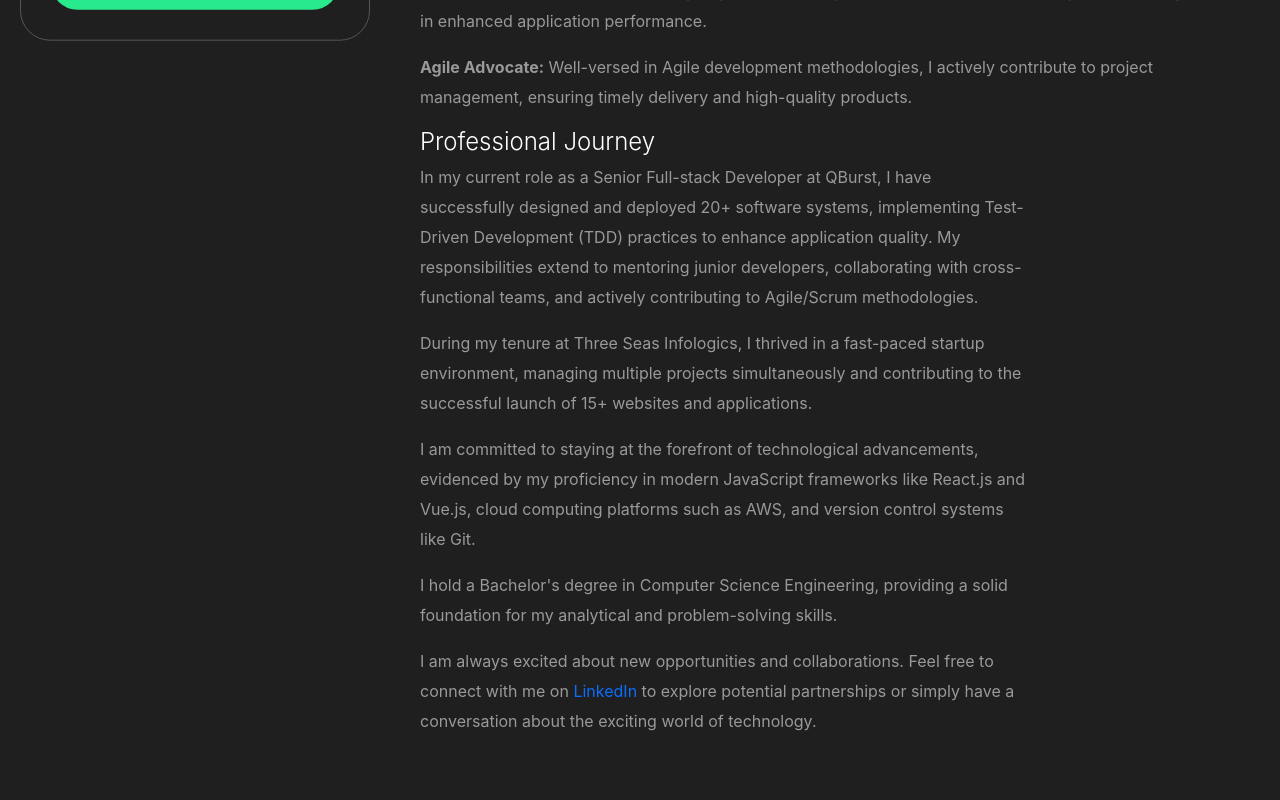
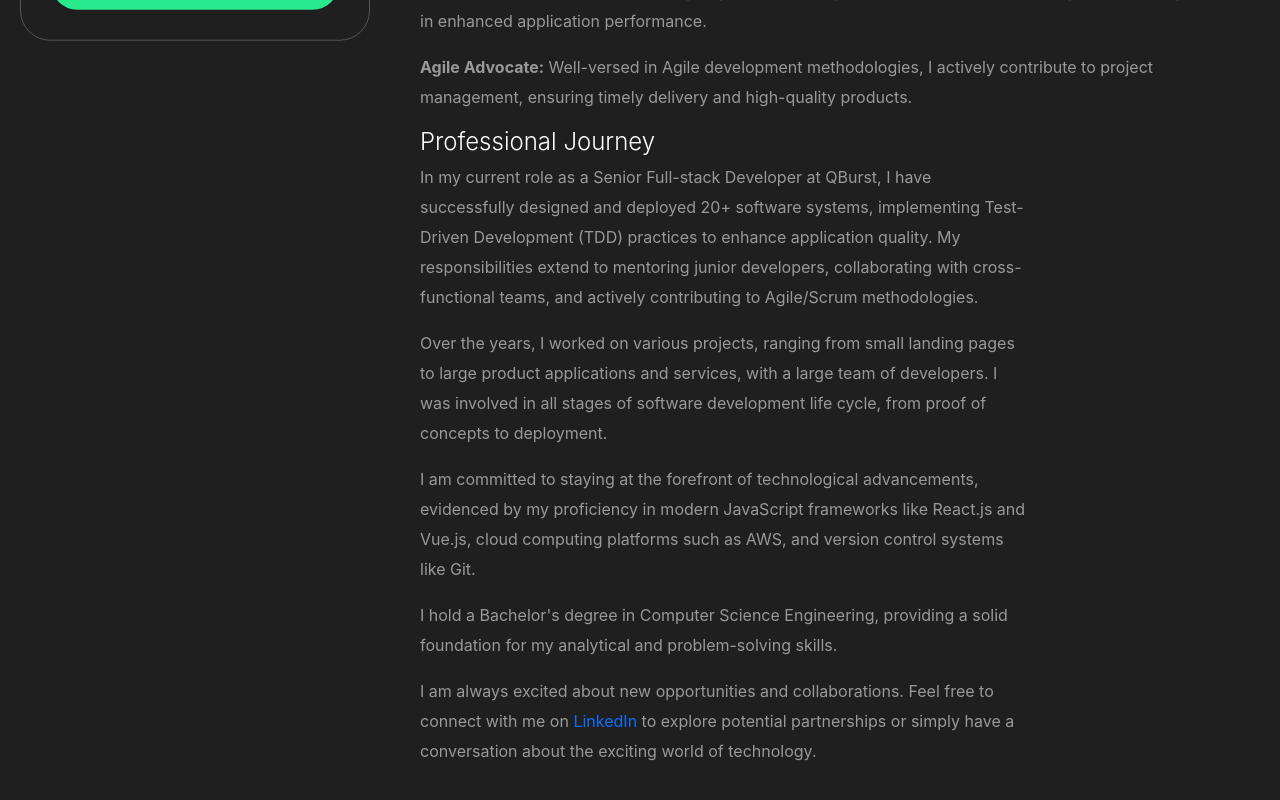
Before and after one commit to shilpapradeeep/portfolio, a React (Create React App) app: page /about in a window 1280 px wide. Shown: the part 693-1493 px from the top of the page. Built offline with nearby package versions, Linux system fonts and the light colour scheme.

Commit message:
#updated about page content

```diff
--- a/src/components/About/index.js
+++ b/src/components/About/index.js
@@ -23,7 +23,7 @@ const About = () => {
                     </ul>
                     <h2 className="scroll-animation">Professional Journey</h2>
                     <p className="scroll-animation" data-animation="fade_from_bottom">In my current role as a Senior Full-stack Developer at QBurst, I have successfully designed and deployed 20+ software systems, implementing Test-Driven Development (TDD) practices to enhance application quality. My responsibilities extend to mentoring junior developers, collaborating with cross-functional teams, and actively contributing to Agile/Scrum methodologies.</p>
-                    <p className="scroll-animation" data-animation="fade_from_bottom">During my tenure at Three Seas Infologics, I thrived in a fast-paced startup environment, managing multiple projects simultaneously and contributing to the successful launch of 15+ websites and applications.</p>
+                    <p className="scroll-animation" data-animation="fade_from_bottom">Over the years, I worked on various projects, ranging from small landing pages to large product applications and services, with a large team of developers. I was involved in all stages of software development life cycle, from proof of concepts to deployment.</p>
                     <p className="scroll-animation" data-animation="fade_from_bottom">I am committed to staying at the forefront of technological advancements, evidenced by my proficiency in modern JavaScript frameworks like React.js and Vue.js, cloud computing platforms such as AWS, and version control systems like Git.</p>
                     <p className="scroll-animation" data-animation="fade_from_bottom">I hold a Bachelor's degree in Computer Science Engineering, providing a solid foundation for my analytical and problem-solving skills.</p>
                     <p className="scroll-animation" data-animation="fade_from_bottom">I am always excited about new opportunities and collaborations. Feel free to connect with me on <a target="_blank" rel="noreferrer" href="https://www.linkedin.com/in/shilpa-pradeep/">LinkedIn</a> to explore potential partnerships or simply have a conversation about the exciting world of technology.</p>
```
